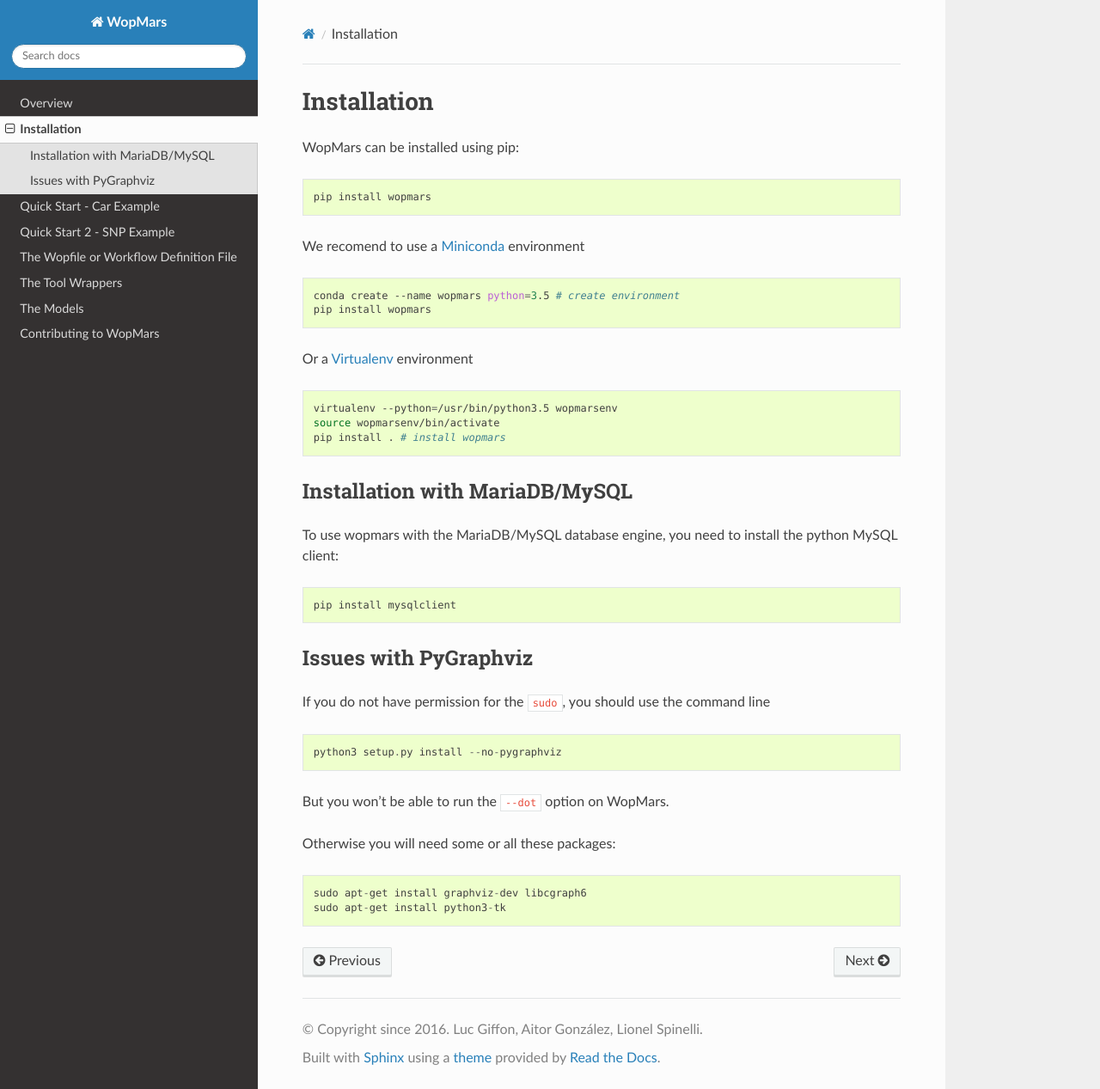
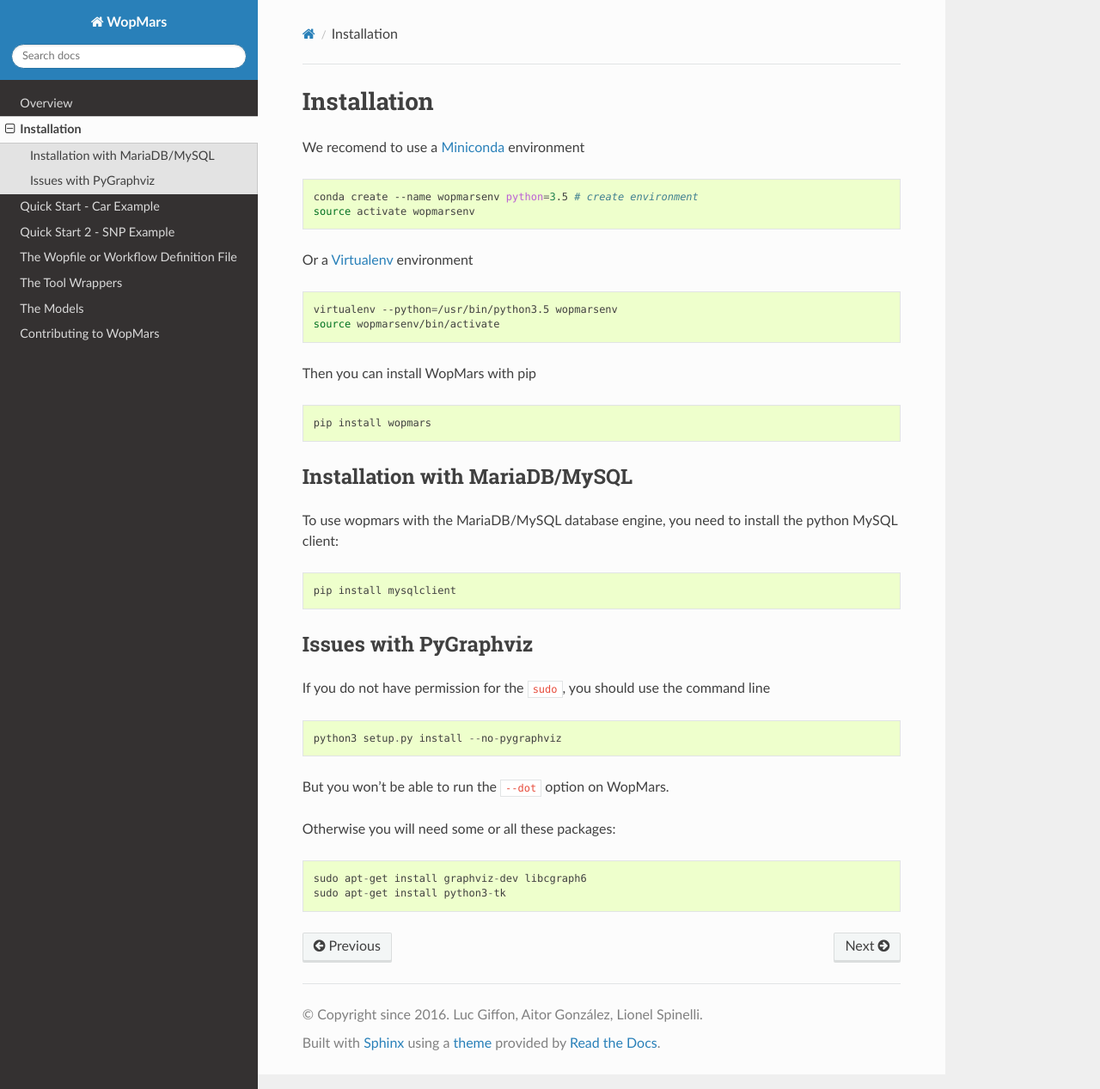
Before and after one commit to aitgon/wopmars, a Sphinx documentation site: the page built from docs/content/installation.rst, in a window 1280 px wide and 1267 px high. Shown: the whole window at 86% size. Built offline with Sphinx 7.4.7 and the Read the Docs theme 2.0.0, drawn with Linux system fonts in a browser that asks for light colours.

Commit message:
DOC Fixed

```diff
--- a/docs/content/installation.rst
+++ b/docs/content/installation.rst
@@ -1,16 +1,12 @@
 Installation
 ============
-
-WopMars can be installed using pip::
-
-    pip install wopmars
 
 We recomend to use a `Miniconda <https://conda.io/miniconda.html>`_ environment
 
 .. code-block:: bash
 
-    conda create --name wopmars python=3.5 # create environment
-    pip install wopmars
+    conda create --name wopmarsenv python=3.5 # create environment
+    source activate wopmarsenv
 
 Or a `Virtualenv <https://virtualenv.pypa.io>`_ environment
 
@@ -18,7 +14,12 @@
 
     virtualenv --python=/usr/bin/python3.5 wopmarsenv
     source wopmarsenv/bin/activate
-    pip install . # install wopmars
+
+Then you can install WopMars with pip
+
+.. code-block:: bash
+
+    pip install wopmars
 
 Installation with MariaDB/MySQL
 ------------------------------------------
--- a/setup.py
+++ b/setup.py
@@ -51,7 +51,7 @@
             required.remove(package)
             sys.argv.remove('--nopygraphviz')
 
-__version__='1.1.14'
+__version__='1.1.15'
 
 setup(
     cmdclass={
```
